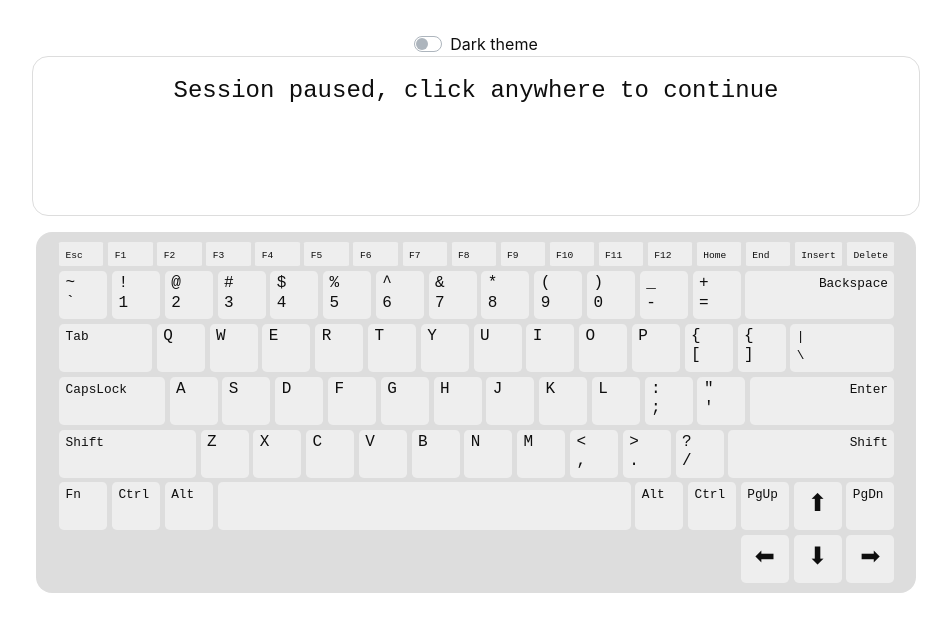
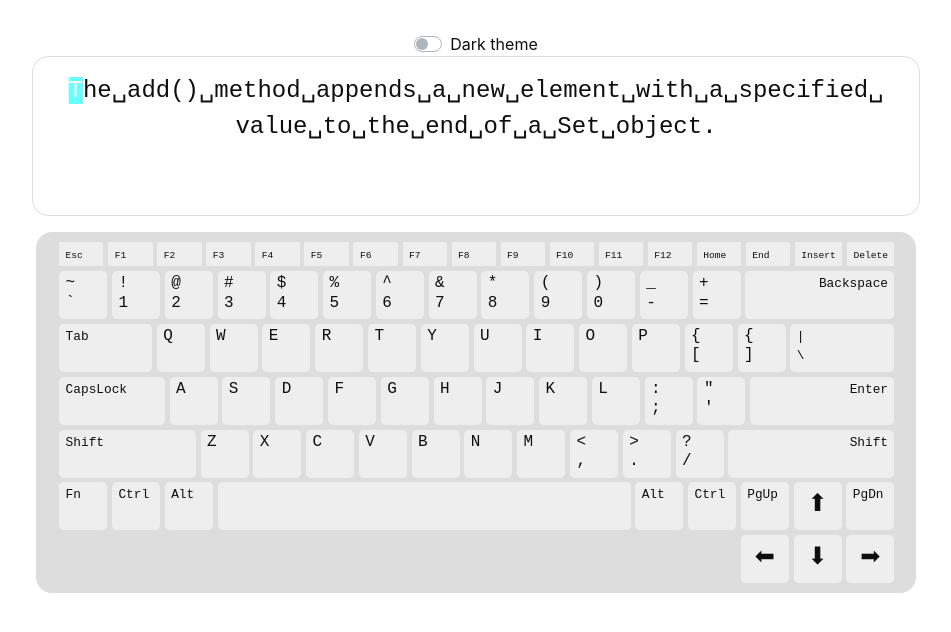
Before and after one commit to sqwxl/type_trainer, a React (Create React App) app: page / in a window 1280 px wide. Shown: the top 632 px of the page, without its empty margins (164-1115 px from the left). Built offline with nearby package versions, Linux system fonts and the light colour scheme.

Commit message:
fixed word wrap with space placeholders

```diff
--- a/src/App.tsx
+++ b/src/App.tsx
@@ -43,7 +43,9 @@ function isChar(code: string) {
 }
 
 function replaceSpaces(str: string): string {
-  return str.replaceAll(" ", "␣")
+  // let replacement = `&blank;<span style="font-family: sans-serif;">&NegativeVeryThinSpace;</span>`
+  let replacement = `&blank;&NegativeVeryThinSpace;`
+  return str.replaceAll(" ", replacement)//"␣")
 }
 
 class App extends React.Component<{}, any> {
@@ -55,7 +57,7 @@ class App extends React.Component<{}, any> {
       currentChar: 0,
       errorIndices: new Set(),
       pressed: [],
-      paused: true,
+      paused: false,
       theme: themes.light
     }
     this.handleKeyDown = this.handleKeyDown.bind(this)
@@ -140,22 +142,22 @@ class App extends React.Component<{}, any> {
 
   getStrMarkup() {
     let { currentChar, trainingString, errorIndices } = this.state
-    trainingString = replaceSpaces(trainingString)
+    // trainingString = replaceSpaces(trainingString)
     let tagged = ""
     let start = 0
     // Tag errors, up to but not including currentChar
     for (let e of errorIndices) {
       if (e === currentChar) break
       if (e < start) continue
-      tagged = tagged.concat(trainingString.slice(start, e), tag(trainingString[e], `<span class="errorChar">`, `</span>`))
+      tagged = tagged.concat(replaceSpaces(trainingString.slice(start, e)), tag(trainingString[e], `<span class="errorChar">`, `</span>`))
       start = e + 1
     }
     // Tag currentChar
-    tagged = tagged.concat(trainingString.slice(start, currentChar), tag(trainingString[currentChar], `<span class="currentChar">`, `</span>`), trainingString.slice(currentChar + 1))
+    tagged = tagged.concat(replaceSpaces(trainingString.slice(start, currentChar)), tag(trainingString[currentChar], `<span class="currentChar">`, `</span>`), replaceSpaces(trainingString.slice(currentChar + 1)))
     return tagged
 
     function tag(content: string, open: string, close: string) {
-      return open + content + close
+      return open + replaceSpaces(content) + close
     }
   }
 
--- a/src/Components/Contexts/ThemeContext/ThemeContext.tsx
+++ b/src/Components/Contexts/ThemeContext/ThemeContext.tsx
@@ -10,8 +10,8 @@ const light: CSSCustomProperties = {
 
   "--color-accent": "#5e5e5e",
   "--text-accent": "#eee",
-  "--text-background-highlight": "#ffff99",
-  "--text-color-highlight": "#668cff",
+  "--text-background-highlight": "#66ffff",
+  "--text-color-highlight": "#ffffff",
   color: "var(--text-primary)"
 }
 
@@ -24,8 +24,8 @@ const dark: CSSCustomProperties = {
 
   "--color-accent": "#eee",
   "--text-accent": "#111",
-  "--text-background-highlight": "#ffff99",
-  "--text-color-highlight": "#668cff",
+  "--text-background-highlight": "#66ffff",
+  "--text-color-highlight": "#ffffff",
   color: "var(--text-primary)"
 }
 
--- a/src/Components/TextDisplay/TextDisplay.css
+++ b/src/Components/TextDisplay/TextDisplay.css
@@ -8,7 +8,8 @@
   margin: 0 auto;
   resize: none;
   overflow: hidden;
-  overflow-wrap: anywhere;
+  overflow-wrap: normal;
+  word-break: break-word;
   background-color: var(--color-primary);
   color: var(--text-primary);
   border: 1px solid var(--color-secondary);
```
